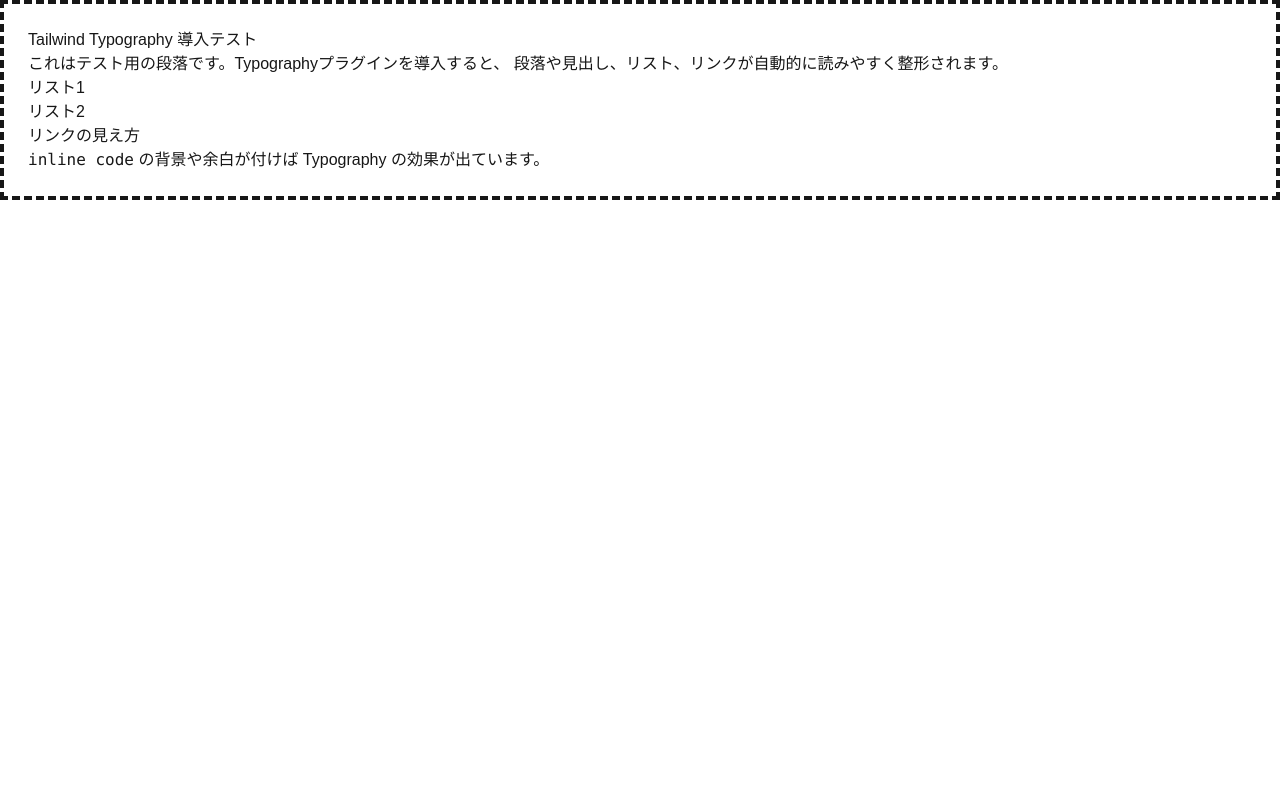
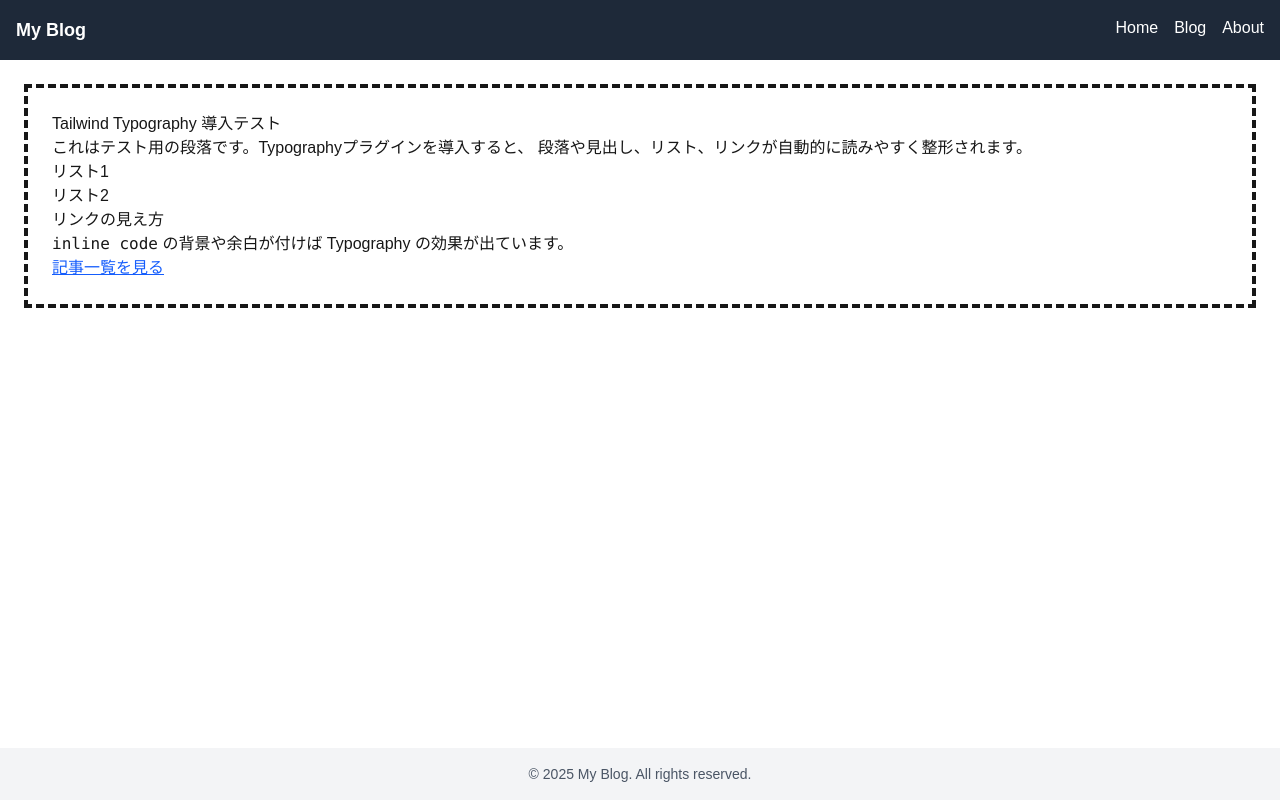
Before and after one commit to 10mokiokd/my-blog, a Next.js app: page / in a window 1280 px wide. Built offline with nearby package versions, Linux system fonts and the light colour scheme.

Commit message:
Header and footer added

```diff
--- a/app/layout.tsx
+++ b/app/layout.tsx
@@ -3,6 +3,8 @@
 import "./globals.css";
 
 import { Noto_Sans_JP } from 'next/font/google'
+import Link from "next/link";
+
 
 const notoSansJp = Noto_Sans_JP({
   subsets: ['latin'], // 日本語の場合 'latin' でOK
@@ -33,7 +35,29 @@
 }>) {
   return (
     <html lang="ja" className={notoSansJp.className}>
-      <body>{children}</body>
+      <body className="min-h-screen flex flex-col">
+        {/* Header */}
+        <header className="bg-gray-800 text-white p-4">
+          <nav className="container mx-auto flex justify-between">
+            <Link href="/" className="font-bold text-lg">
+              My Blog
+            </Link>
+            <div className="space-x-4">
+              <Link href="/">Home</Link>
+              <Link href="/blog">Blog</Link>
+              <Link href="/about">About</Link>
+            </div>
+          </nav>
+        </header>
+
+        {/* Main Content */}
+        <main className="flex-1 container mx-auto p-6">{children}</main>
+
+        {/* Footer */}
+        <footer className="bg-gray-100 text-center p-4 text-sm text-gray-600">
+          © {new Date().getFullYear()} My Blog. All rights reserved.
+        </footer>
+      </body>
     </html>
   );
 }
--- a/app/page.tsx
+++ b/app/page.tsx
@@ -1,4 +1,5 @@
 import Image from "next/image";
+import Link from "next/link";
 
 export default function Home() {
   return (
@@ -16,6 +17,13 @@
       <p>
         <code>inline code</code> の背景や余白が付けば Typography の効果が出ています。
       </p>
+
+      {/* 記事一覧ページへのリンク */}
+      <p>
+        <Link href="/blog" className="text-blue-600 underline">
+          記事一覧を見る
+        </Link>
+      </p>
     </article>
   );
 }
--- a/tailwind.config.js
+++ /dev/null
@@ -1,18 +0,0 @@
-"use strict";
-Object.defineProperty(exports, "__esModule", { value: true });
-var typography_1 = require("@tailwindcss/typography");
-exports.default = {
-    content: [
-        './app/**/*.{js,ts,jsx,tsx,mdx}',
-        './components/**/*.{js,ts,jsx,tsx,mdx}',
-        './contents/**/*.{md,mdx,js,ts,jsx,tsx}',
-    ],
-    theme: {
-        extend: {
-            fontFamily: {
-                sans: ['var(--font-noto-sans-jp)', 'sans-serif'],
-            },
-        },
-    },
-    plugins: [typography_1.default],
-};
```
